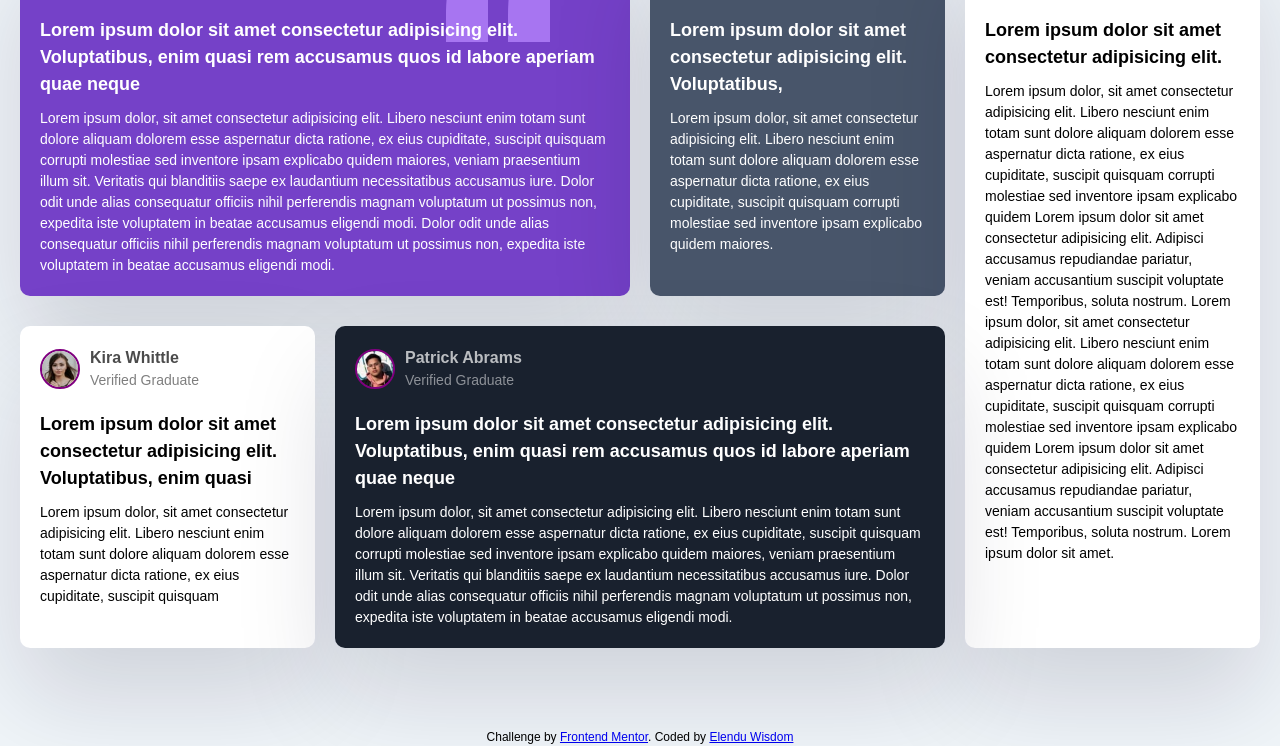
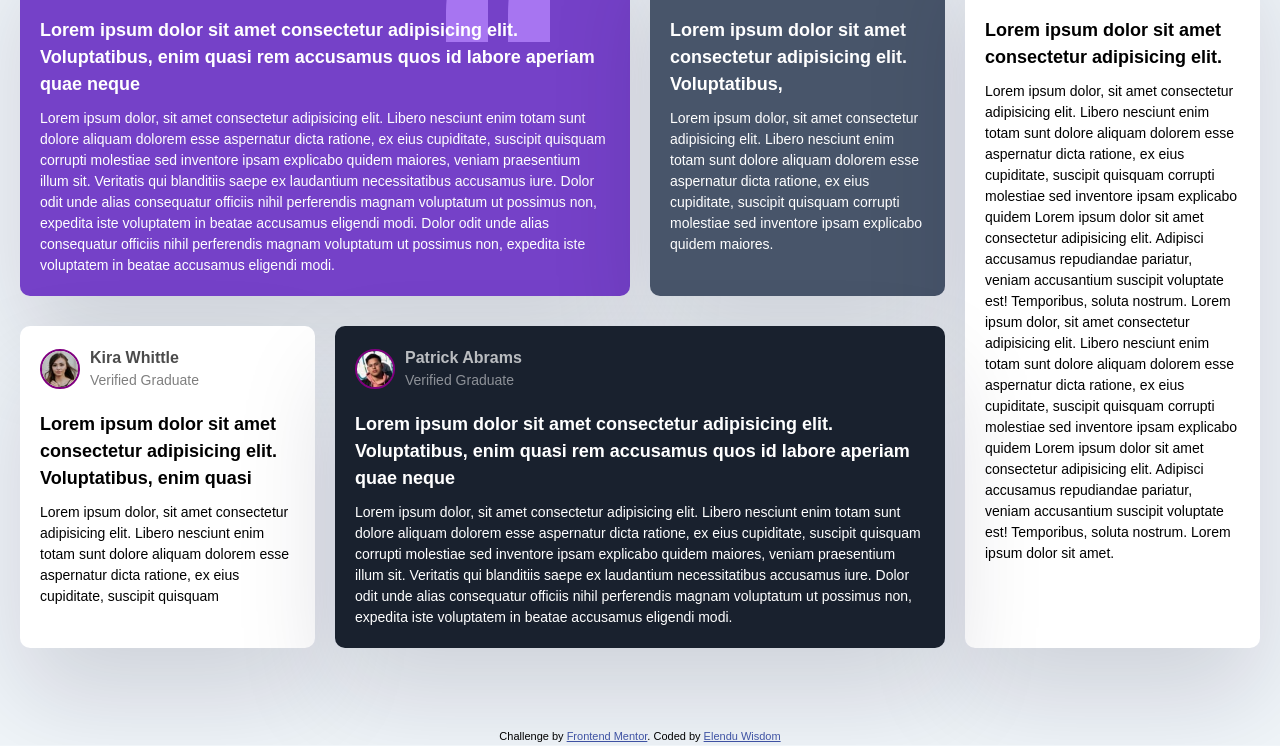
Before and after one commit to theewiz/CSS-Grid, a plain HTML site: page index.html in a window 1280 px wide. Shown: the part 138-884 px from the top of the page. Drawn offline with Linux system fonts and the light colour scheme.

Commit message:
Update grid.css

```diff
--- a/grid.css
+++ b/grid.css
@@ -97,10 +97,13 @@ body {
     grid-row: 1 / 3 ;
 }
 
-.attribution {
-    text-align: center;
-    font-size: 12px;
-}
+ .attribution {
+        font-size: 11px;
+        text-align: center;
+      }
+ .attribution a {
+        color: hsl(228, 45%, 44%);
+      }
 
 @media screen and (max-width:760px) {
     .testimonials {
```
